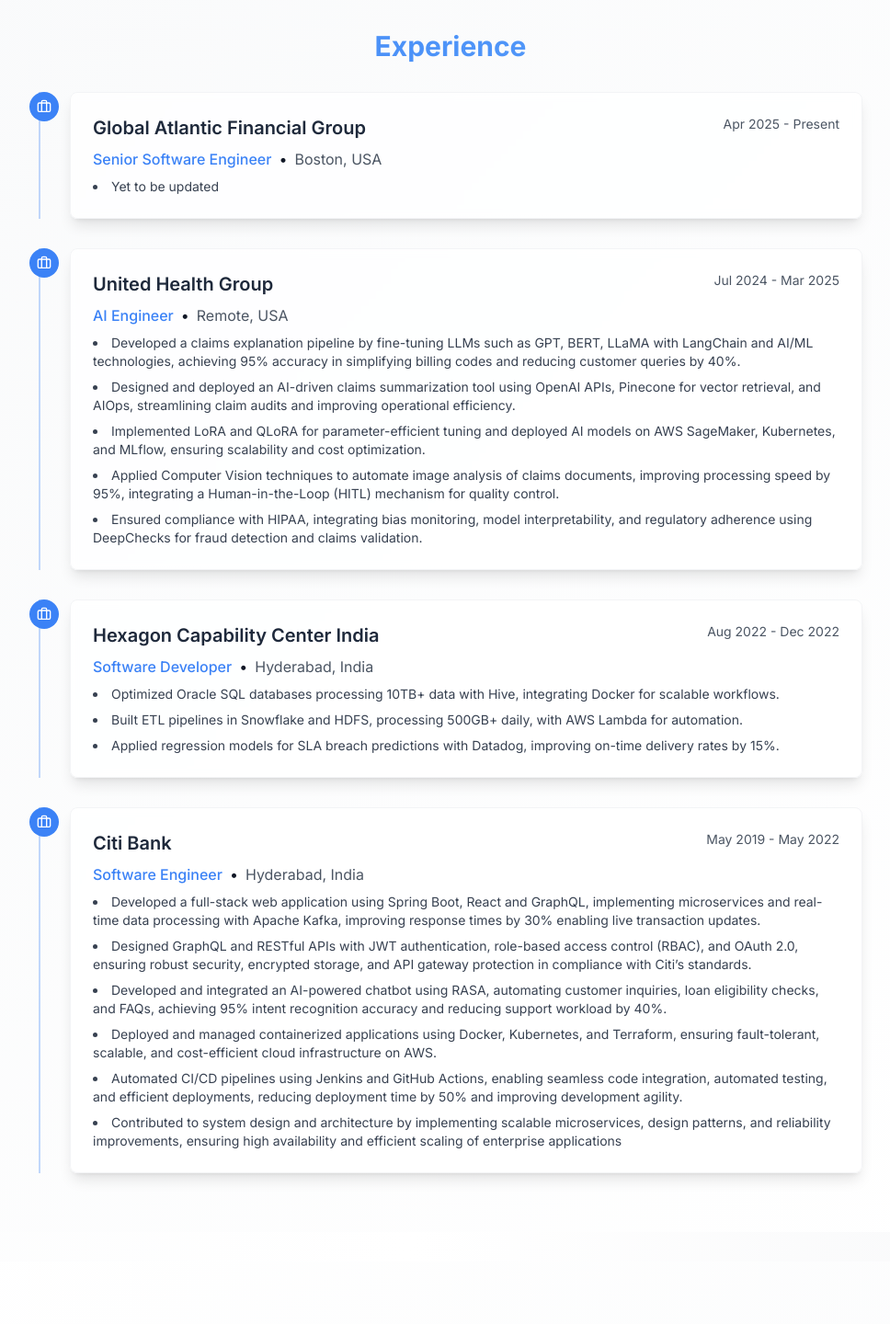
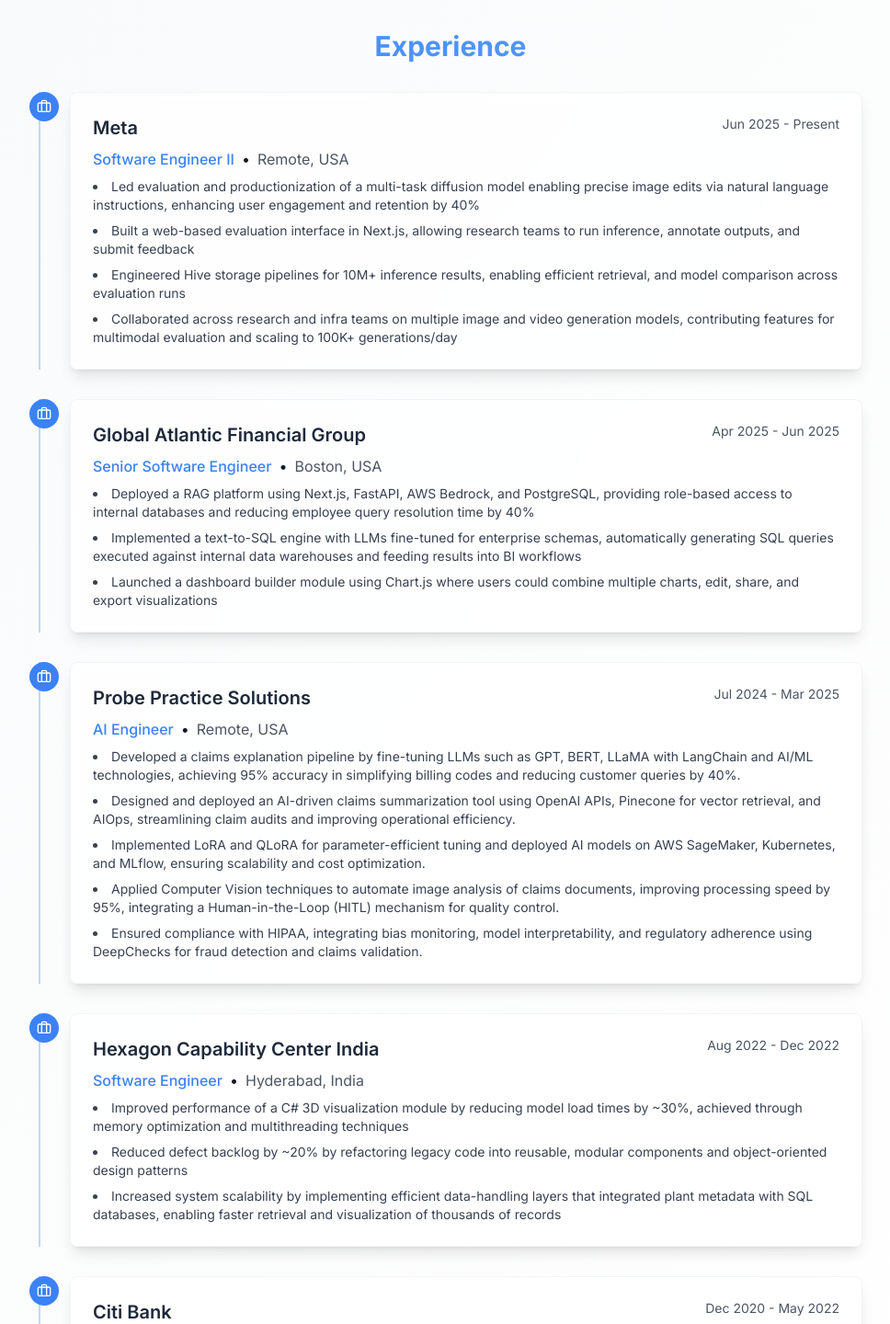
Before and after one commit to PraveenKumarVk/Portfolio, a React (Vite) app: page / in a window 1280 px wide. Shown: the part 1260-2700 px from the top of the page at 92% size, without its empty margins (150-1118 px from the left). Built offline with nearby package versions, Linux system fonts and the light colour scheme.

Commit message:
Update Experience.tsx

```diff
--- a/src/components/Experience.tsx
+++ b/src/components/Experience.tsx
@@ -2,16 +2,29 @@ import { Briefcase } from 'lucide-react';
 
 const experiences = [
   {
+    company: "Meta",
+    role: "Software Engineer II",
+    period: "Jun 2025 - Present",
+    location: "Remote, USA",
+    achievements: [
+      "Led evaluation and productionization of a multi-task diffusion model enabling precise image edits via natural language instructions, enhancing user engagement and retention by 40%",
+      "Built a web-based evaluation interface in Next.js, allowing research teams to run inference, annotate outputs, and submit feedback",
+      "Engineered Hive storage pipelines for 10M+ inference results, enabling efficient retrieval, and model comparison across evaluation runs",
+      "Collaborated across research and infra teams on multiple image and video generation models, contributing features for multimodal evaluation and scaling to 100K+ generations/day"
+      ]
+  },{
     company: "Global Atlantic Financial Group",
     role: "Senior Software Engineer",
-    period: "Apr 2025 - Present",
+    period: "Apr 2025 - Jun 2025",
     location: "Boston, USA",
     achievements: [
-      "Yet to be updated"
+      "Deployed a RAG platform using Next.js, FastAPI, AWS Bedrock, and PostgreSQL, providing role-based access to internal databases and reducing employee query resolution time by 40%",
+      "Implemented a text-to-SQL engine with LLMs fine-tuned for enterprise schemas, automatically generating SQL queries executed against internal data warehouses and feeding results into BI workflows",
+      "Launched a dashboard builder module using Chart.js where users could combine multiple charts, edit, share, and export visualizations"
       ]
   },
   {
-    company: "United Health Group",
+    company: "Probe Practice Solutions",
     role: "AI Engineer",
     period: "Jul 2024 - Mar 2025",
     location: "Remote, USA",
@@ -25,27 +38,25 @@ const experiences = [
   },
   {
     company: "Hexagon Capability Center India",
-    role: "Software Developer",
+    role: "Software Engineer",
     period: "Aug 2022 - Dec 2022",
     location: "Hyderabad, India",
     achievements: [
-      "Optimized Oracle SQL databases processing 10TB+ data with Hive, integrating Docker for scalable workflows.",
-      "Built ETL pipelines in Snowflake and HDFS, processing 500GB+ daily, with AWS Lambda for automation.",
-      "Applied regression models for SLA breach predictions with Datadog, improving on-time delivery rates by 15%."
+      "Improved performance of a C# 3D visualization module by reducing model load times by ~30%, achieved through memory optimization and multithreading techniques",
+      "Reduced defect backlog by ~20% by refactoring legacy code into reusable, modular components and object-oriented design patterns",
+      "Increased system scalability by implementing efficient data-handling layers that integrated plant metadata with SQL databases, enabling faster retrieval and visualization of thousands of records"
     ]
   },
   {
     company: "Citi Bank",
     role: "Software Engineer",
-    period: "May 2019 - May 2022",
+    period: "Dec 2020 - May 2022",
     location: "Hyderabad, India",
     achievements: [
       "Developed a full-stack web application using Spring Boot, React and GraphQL, implementing microservices and real-time data processing with Apache Kafka, improving response times by 30% enabling live transaction updates.",
-      "Designed GraphQL and RESTful APIs with JWT authentication, role-based access control (RBAC), and OAuth 2.0, ensuring robust security, encrypted storage, and API gateway protection in compliance with Citi’s standards.",
-      "Developed and integrated an AI-powered chatbot using RASA, automating customer inquiries, loan eligibility checks, and FAQs, achieving 95% intent recognition accuracy and reducing support workload by 40%.",
-      "Deployed and managed containerized applications using Docker, Kubernetes, and Terraform, ensuring fault-tolerant, scalable, and cost-efficient cloud infrastructure on AWS.",
-      "Automated CI/CD pipelines using Jenkins and GitHub Actions, enabling seamless code integration, automated testing, and efficient deployments, reducing deployment time by 50% and improving development agility.",
-      "Contributed to system design and architecture by implementing scalable microservices, design patterns, and reliability improvements, ensuring high availability and efficient scaling of enterprise applications"
+      "Architected a secure, cloud-native banking platform using React, Spring boot, and hibernate integrated with Apache Kafka for event-driven architecture, improving system scalability and reducing response times by 30%",
+      "Integrated an NLP-powered chatbot using RASA and spaCy, automating loan eligibility check, achieving 95% intent recognition accuracy",
+      "Optimized database queries and caching with PostgreSQL, Redis and automated CI/CD pipelines using Jenkins and Terraform, reducing deployment time by 50%"
     ]
   }
 ];
```
